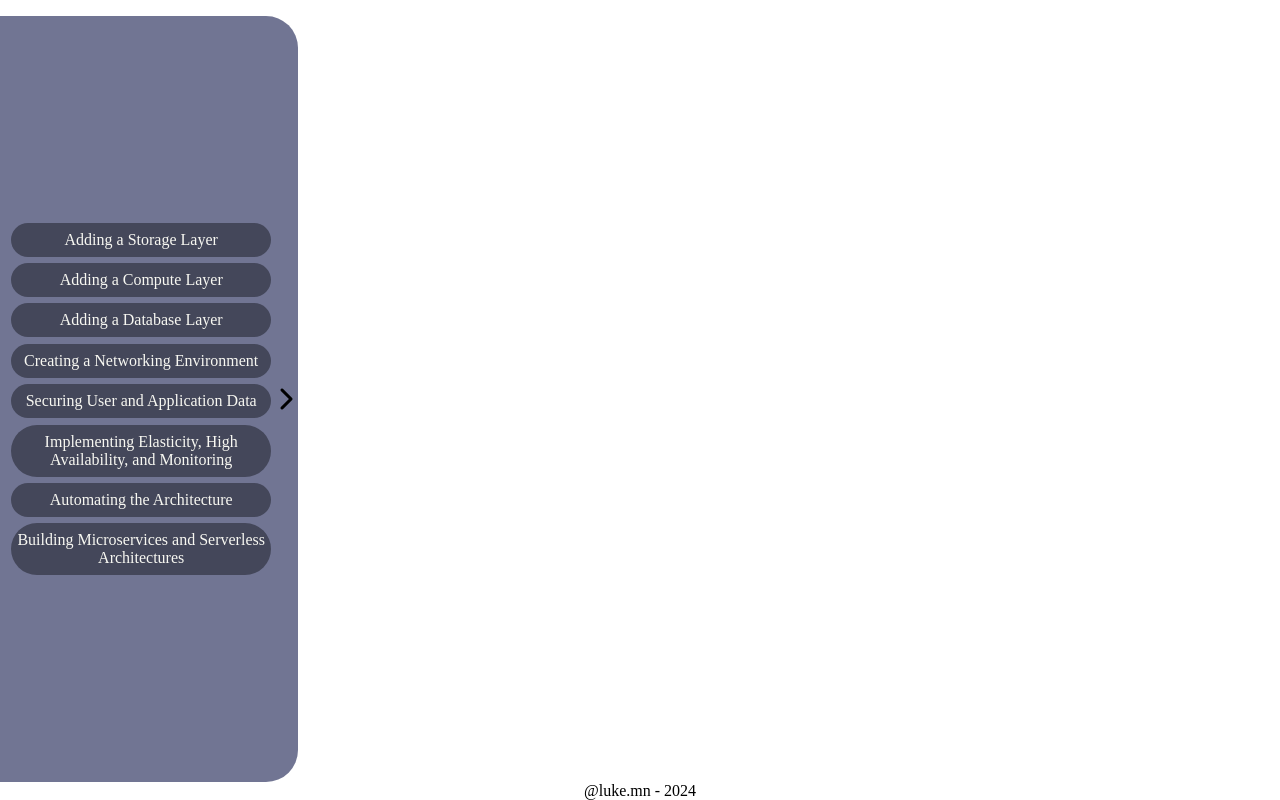
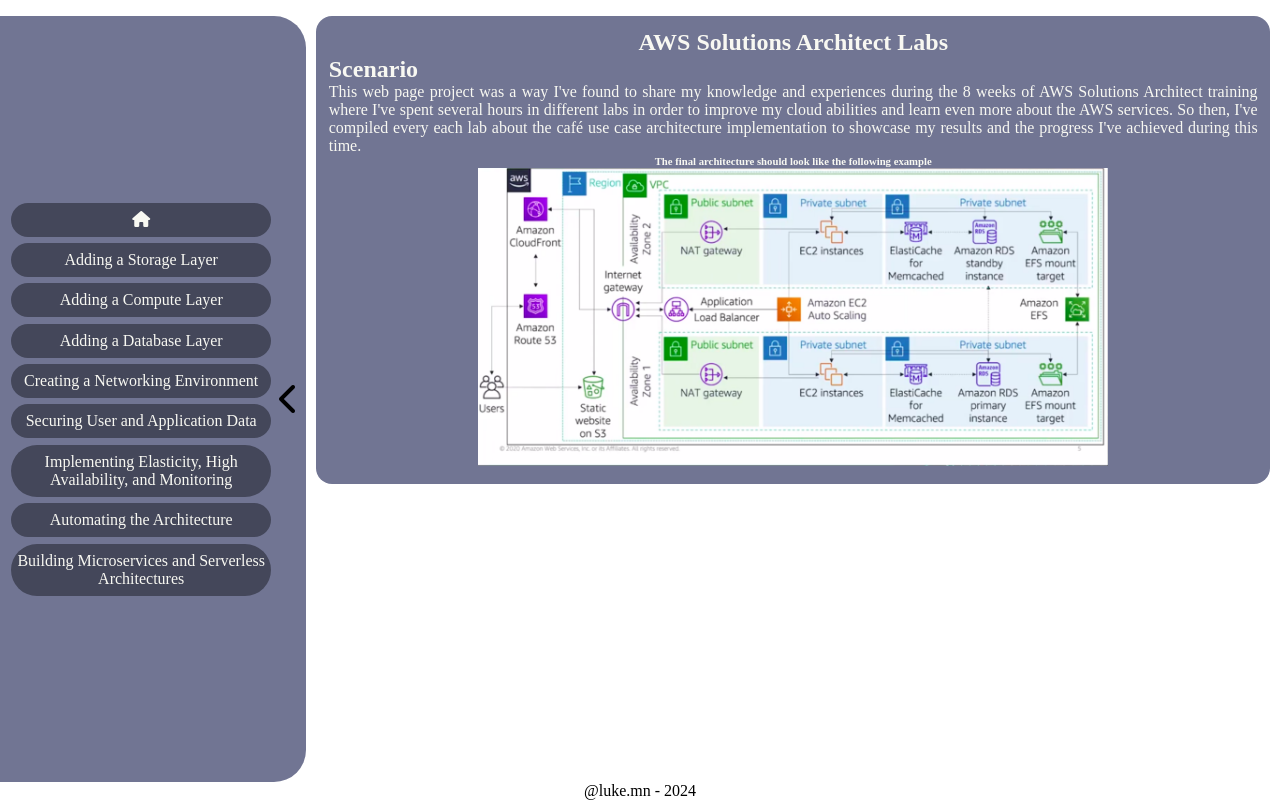
Before and after one commit to luk3mn/aws-sa-labs, a Flask app: page / in a window 1280 px wide. Run offline with Flask 3, Linux system fonts and the light colour scheme; some libraries are stand-ins or nearby versions.

Commit message:
feat: add js slide function and a home page to web project

```diff
--- a/src/routes.py
+++ b/src/routes.py
@@ -7,7 +7,7 @@ page_bp = Blueprint("page_routes", __name__,
 
 @page_bp.route("/")
 def index():
-    return render_template("base.html")
+    return render_template("index.html")
 
 @page_bp.route("/storage-layer")
 def storage_layer():
--- a/src/static/css/article.css
+++ b/src/static/css/article.css
@@ -43,7 +43,8 @@ pre {
     flex-direction: column;
 
     background-color: rgb(190, 190, 190);
-    width: 630px;
+    width: 100%;
+    max-width: 630px;
 
     border-radius: 1rem;
     padding: 1rem;
--- a/src/static/css/base.css
+++ b/src/static/css/base.css
@@ -53,9 +53,8 @@ html {
     justify-content: center;
     align-items: center;
 
-    height: 50px;
     overflow: hidden;
-    /* padding: .5rem; */
+    /* transition: cubic-bezier(0.075, 0.82, 0.165, 1); */
 }
 
 .container > section > .header > ul > a {
@@ -70,8 +69,10 @@ html {
 }
 
 .container > section > .header > i {
-    font-size: 1.5rem;
+    font-size: 2rem;
     margin: .1rem;
+    rotate: 180deg;
+    cursor: pointer;
 }
 
 .container > section > .header > ul :hover {
@@ -125,7 +126,7 @@ html {
     }
 
     .container > section > .header > i {
-        rotate: -90deg;
+        rotate: 90deg;
     }
 
 }
--- /dev/null
+++ b/src/static/js/main.js
@@ -0,0 +1,31 @@
+let btnActived = false;
+
+if (window.screen.width < 1020) {
+
+    document.querySelector("#btn-slide-bar").addEventListener("click", () => {
+        if (btnActived == false) {
+            document.querySelector("#slide-bar").style.height = "0";
+            document.querySelector("#btn-slide-bar").style.rotate = "0deg";
+            btnActived = true;
+        } else {
+            document.querySelector("#slide-bar").style.height = "auto";
+            document.querySelector("#btn-slide-bar").style.rotate = "180deg";
+            btnActived = false;
+        }
+    });
+
+} else {
+
+    document.querySelector("#btn-slide-bar").addEventListener("click", () => {
+        if (btnActived == false) {
+            document.querySelector("#slide-bar").style.width = "0";
+            document.querySelector("#btn-slide-bar").style.rotate = "-90deg";
+            btnActived = true;
+        } else {
+            document.querySelector("#slide-bar").style.width = "250px";
+            document.querySelector("#btn-slide-bar").style.rotate = "90deg";
+            btnActived = false;
+        }
+    });
+
+}
--- a/src/templates/base.html
+++ b/src/templates/base.html
@@ -4,12 +4,12 @@
     <head>
         <meta charset="UTF-8">
         <meta name="viewport" content="width=device-width, initial-scale=1.0">
-        <title>AWS SSA Program</title>
+        <title>{% block title %}{% endblock %}</title>
         <link rel="stylesheet" href="css/base.css">
         <link rel="stylesheet" href="css/article.css">
         <link rel="stylesheet" href=" {{ url_for('static', filename='css/base.css') }} ">
         <link rel="stylesheet" href=" {{ url_for('static', filename='css/article.css') }} ">
-        <!-- <link rel="shortcut icon" href="{{ url_for('static', filename='img/spotify-icon.png') }}" type="image/x-icon"> -->
+        <link rel="shortcut icon" href="{{ url_for('static', filename='img/favicon.ico') }}" type="image/x-icon">
 </head>
 <body>
     <div class="container">
@@ -17,7 +17,10 @@
         <section>
 
             <div class="header">
-                <ul>
+                <ul id="slide-bar">
+                    <a href="/">
+                        <i class="fa-solid fa-house"></i>
+                    </a>
                     <a href="storage-layer">
                         <li>Adding a Storage Layer</li>
                     </a>
@@ -43,7 +46,7 @@
                         <li>Building Microservices and Serverless Architectures</li>
                     </a>
                 </ul>
-                <i class="fa-solid fa-chevron-down"></i>
+                <i id="btn-slide-bar" class="fa-solid fa-chevron-down"></i>
             </div>
 
             <div class="article">
@@ -56,5 +59,6 @@
         </footer>
     </div>
     <script src="https://kit.fontawesome.com/01edd83a56.js" crossorigin="anonymous"></script>
+    <script src="{{ url_for('static', filename='js/main.js') }}"></script>
 </body>
 </html>
--- a/src/templates/compute-layer.html
+++ b/src/templates/compute-layer.html
@@ -1,4 +1,6 @@
 {% extends 'base.html' %}
+
+{% block title%} Adding a Compute Layer {% endblock %}
 
 {% block content %}
 <div class="article__header">
--- a/src/templates/database-layer.html
+++ b/src/templates/database-layer.html
@@ -1,4 +1,6 @@
 {% extends 'base.html' %}
+
+{% block title%} Adding a Database Layer {% endblock %}
 
 {% block content %}
 <div class="article__header">
--- /dev/null
+++ b/src/templates/index.html
@@ -0,0 +1,29 @@
+{% extends 'base.html' %}
+
+{% block title%} AWS Solutions Architect {% endblock %}
+
+{% block content %}
+<div class="article__header">
+    <h1>AWS Solutions Architect Labs</h1>
+    <h2>Scenario</h2>
+    <div class="scenario">
+        <p>This web page project was a way I've found to share my knowledge and experiences during the 8 weeks of AWS Solutions Architect training where I've spent several hours in different labs in order to improve my cloud abilities and learn even more about the AWS services. So then, I've compiled every each lab about the café use case architecture implementation to showcase my results and the progress I've achieved during this time.</p>
+        <div class="skills">
+            <!-- <h3>What I've learned</h3>
+            <ul>
+                <li></li>
+            </ul> -->
+        </div>
+    </div>
+    <div class="illustration">
+        <div>
+            <h6>The final architecture should look like the following example</h6>
+            <img src="{{ url_for('static', filename='img/aws_services.png') }}" alt="">
+        </div>
+    </div>
+</div>
+
+<div class="article__body">
+
+</div>
+{% endblock %}
--- a/src/templates/storage-layer.html
+++ b/src/templates/storage-layer.html
@@ -1,4 +1,6 @@
 {% extends 'base.html' %}
+
+{% block title%} Adding a Storage Layer {% endblock %}
 
 {% block content %}
 <div class="article__header">
```
Also changed, not shown: src/static/img/aws_services.png (added), src/static/img/favicon.ico (added).
